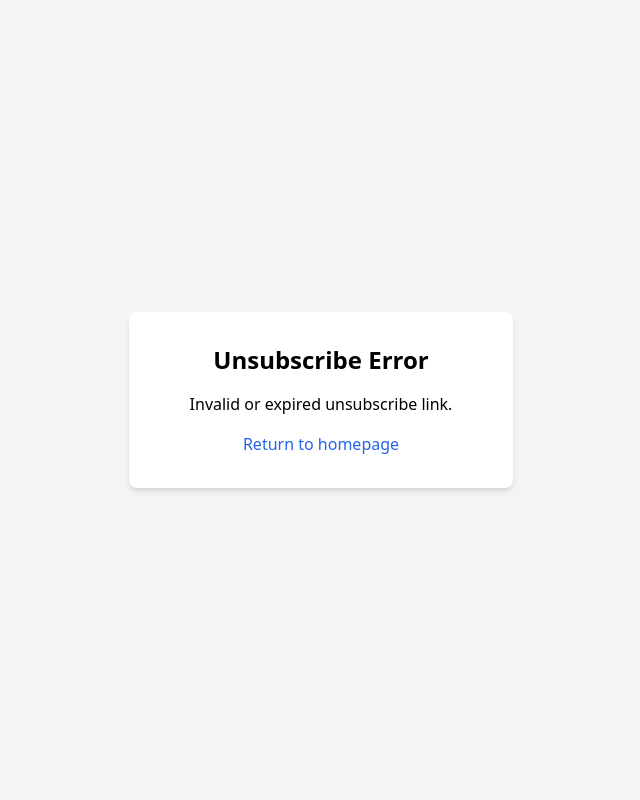
After one commit to tordar/events-bot, a Flask app: page /unsubscribe/1 in a window 1280 px wide. The commit adds this page. Shown: the whole page, without its empty margins (319-959 px from the left). Run offline with Flask 2, Linux system fonts and the light colour scheme; some libraries are stand-ins or nearby versions.

Commit message:
added unsubscribe feature

```diff
--- a/app.py
+++ b/app.py
@@ -1,6 +1,7 @@
-from flask import Flask, render_template, request, jsonify
+from flask import Flask, render_template, request, jsonify, url_for
 from pymongo import MongoClient
 from pymongo.errors import ConnectionFailure
+from itsdangerous import URLSafeTimedSerializer
 from sendgrid import SendGridAPIClient
 from sendgrid.helpers.mail import Mail
 from apscheduler.schedulers.background import BackgroundScheduler
@@ -20,6 +21,9 @@ load_dotenv()
 # Initialize Flask with explicit template folder
 template_dir = os.path.abspath(os.path.join(os.path.dirname(__file__), 'templates'))
 app = Flask(__name__, template_folder=template_dir)
+
+# Initialize the serializer for creating secure tokens
+serializer = URLSafeTimedSerializer(os.getenv('SECRET_KEY'))
 
 # MongoDB setup with SSL configuration
 MONGO_URI = os.getenv('MONGO_URI')
@@ -152,9 +156,16 @@ def send_weekly_updates():
                         filtered_events.append(event)
 
                 if filtered_events:
+                    # Generate a secure unsubscribe token
+                    unsubscribe_token = serializer.dumps(subscriber['email'], salt='unsubscribe-salt')
+                    unsubscribe_url = url_for('unsubscribe', token=unsubscribe_token, _external=True)
+                    print(f"Debug: Generated unsubscribe URL for {subscriber['email']}: {unsubscribe_url}")
                     html_content = render_template('email_template.html',
                                                    events=filtered_events,
-                                                   email=subscriber['email'])
+                                                   email=subscriber['email'],
+                                                   unsubscribe_url=unsubscribe_url)
+                    print(
+                        f"Debug: Rendered email content. Unsubscribe URL present: {'unsubscribe_url' in html_content}")
                     message = Mail(
                         from_email=FROM_EMAIL,
                         to_emails=subscriber['email'],
@@ -162,6 +173,7 @@ def send_weekly_updates():
                         html_content=html_content
                     )
                     response = sendgrid_client.send(message)
+
                     print(
                         f"Weekly update sent to {subscriber['email']} with {len(filtered_events)} events. Status: {response.status_code}")
                 else:
@@ -302,12 +314,26 @@ def subscribe():
             return jsonify({'message': 'Already subscribed'}), 400
         return jsonify({'message': f'Error subscribing: {str(e)}'}), 500
 
+@app.route('/unsubscribe/<token>')
+def unsubscribe(token):
+    try:
+        email = serializer.loads(token, salt='unsubscribe-salt', max_age=604800)  # Token valid for 1 week
+        result = subscribers_collection.delete_one({'email': email})
+        if result.deleted_count > 0:
+            return render_template('unsubscribe_success.html')
+        else:
+            return render_template('unsubscribe_error.html', message="Subscriber not found.")
+    except:
+        return render_template('unsubscribe_error.html', message="Invalid or expired unsubscribe link.")
 
 @app.route('/test-weekly-email/<email>')
 def test_weekly_email(email):
     try:
         # First, verify this is a subscriber
         subscriber = subscribers_collection.find_one({'email': email})
+        unsubscribe_token = serializer.dumps(subscriber['email'], salt='unsubscribe-salt')
+        unsubscribe_url = url_for('unsubscribe', token=unsubscribe_token, _external=True)
+        print(f"Debug: Generated unsubscribe URL for {subscriber['email']}: {unsubscribe_url}")
         if not subscriber:
             return jsonify({
                 'status': 'error',
@@ -369,7 +395,8 @@ def test_weekly_email(email):
         # Send email with filtered events
         html_content = render_template('email_template.html',
                                        events=filtered_events,
-                                       email=email)
+                                       email=email,
+                                        unsubscribe_url=unsubscribe_url)
         message = Mail(
             from_email=FROM_EMAIL,
             to_emails=email,
--- a/templates/email_template.html
+++ b/templates/email_template.html
@@ -19,5 +19,9 @@
     </div>
     {% endfor %}
     <p>Best regards,<br>Your Event Team</p>
+    <div style="margin-top: 20px; padding-top: 20px; border-top: 1px solid #eee; font-size: 14px; color: #666;">
+        <p style="margin-bottom: 10px;">To unsubscribe from these updates:</p>
+        <a href="{{ unsubscribe_url }}" style="display: inline-block; padding: 10px 20px; background-color: #3498db; color: #ffffff; text-decoration: none; border-radius: 5px;">Unsubscribe</a>
+    </div>
 </body>
 </html>
--- /dev/null
+++ b/templates/unsubscribe_error.html
@@ -0,0 +1,16 @@
+<!DOCTYPE html>
+<html lang="en">
+<head>
+    <meta charset="UTF-8">
+    <meta name="viewport" content="width=device-width, initial-scale=1.0">
+    <title>Unsubscribe Error</title>
+    <script src="https://cdn.tailwindcss.com"></script>
+</head>
+<body class="bg-gray-100 min-h-screen flex items-center justify-center">
+    <div class="bg-white p-8 rounded-lg shadow-md w-96 text-center">
+        <h1 class="text-2xl font-bold mb-4">Unsubscribe Error</h1>
+        <p class="mb-4">{{ message }}</p>
+        <a href="/" class="text-blue-600 hover:underline">Return to homepage</a>
+    </div>
+</body>
+</html>
```
Also changed, not shown: templates/unsubscribe_success.html (added, +16 -0 lines).
